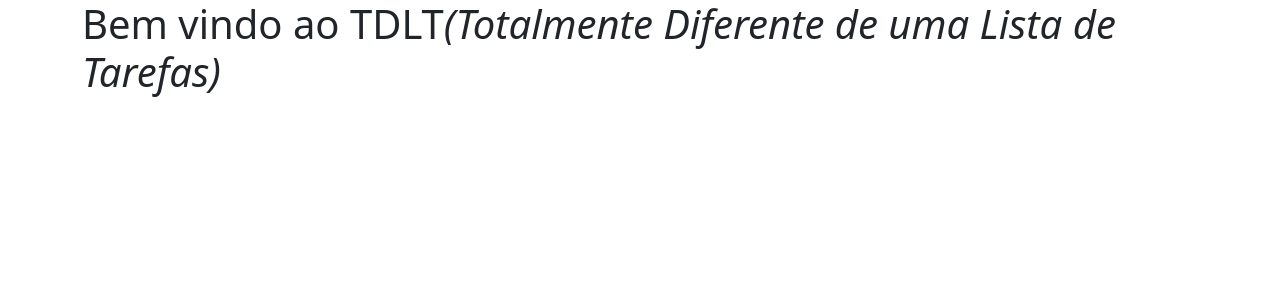
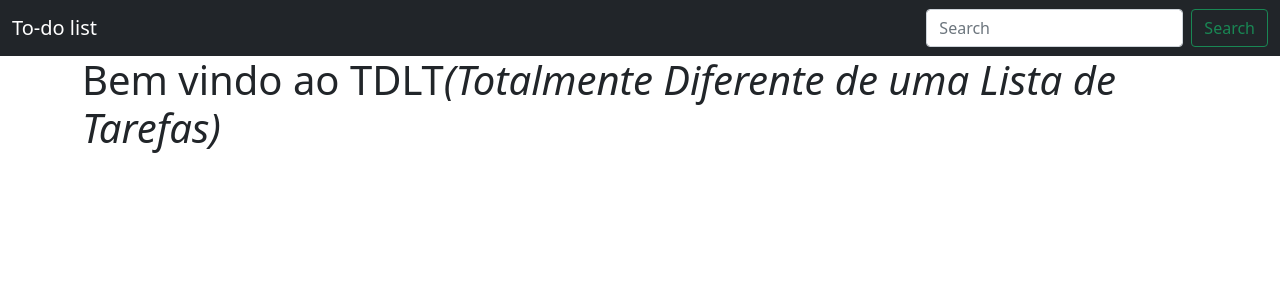
Before and after one commit to BrunoVieira003/todo_list, a Flask app: page / in a window 1280 px wide. Shown: the top 300 px of the page. Run offline with Flask 2, Linux system fonts and the light colour scheme.

Commit message:
Adiciona barra de navegação ao topo do site
O usuário agora poderá navegar entre as páginas do site

```diff
--- a/templates/base.html
+++ b/templates/base.html
@@ -11,6 +11,7 @@
     <title>To-do list</title>
   </head>
   <body>
+      {% include 'navbar.html' %}
     <div class="container">
         {% block content %}
         {% endblock %}
--- /dev/null
+++ b/templates/navbar.html
@@ -0,0 +1,16 @@
+<nav class="navbar navbar-expand-lg navbar-dark bg-dark">
+    <div class="container-fluid">
+      <a class="navbar-brand" href="{{ url_for('index')}}">To-do list</a>
+      <button class="navbar-toggler" type="button" data-bs-toggle="collapse" data-bs-target="#navbarSupportedContent" aria-controls="navbarSupportedContent" aria-expanded="false" aria-label="Toggle navigation">
+        <span class="navbar-toggler-icon"></span>
+      </button>
+      <div class="collapse navbar-collapse" id="navbarSupportedContent">
+        <ul class="navbar-nav me-auto mb-2 mb-lg-0">
+        </ul>
+        <form class="d-flex">
+          <input class="form-control me-2" type="search" placeholder="Search" aria-label="Search">
+          <button class="btn btn-outline-success" type="submit">Search</button>
+        </form>
+      </div>
+    </div>
+  </nav>
```
